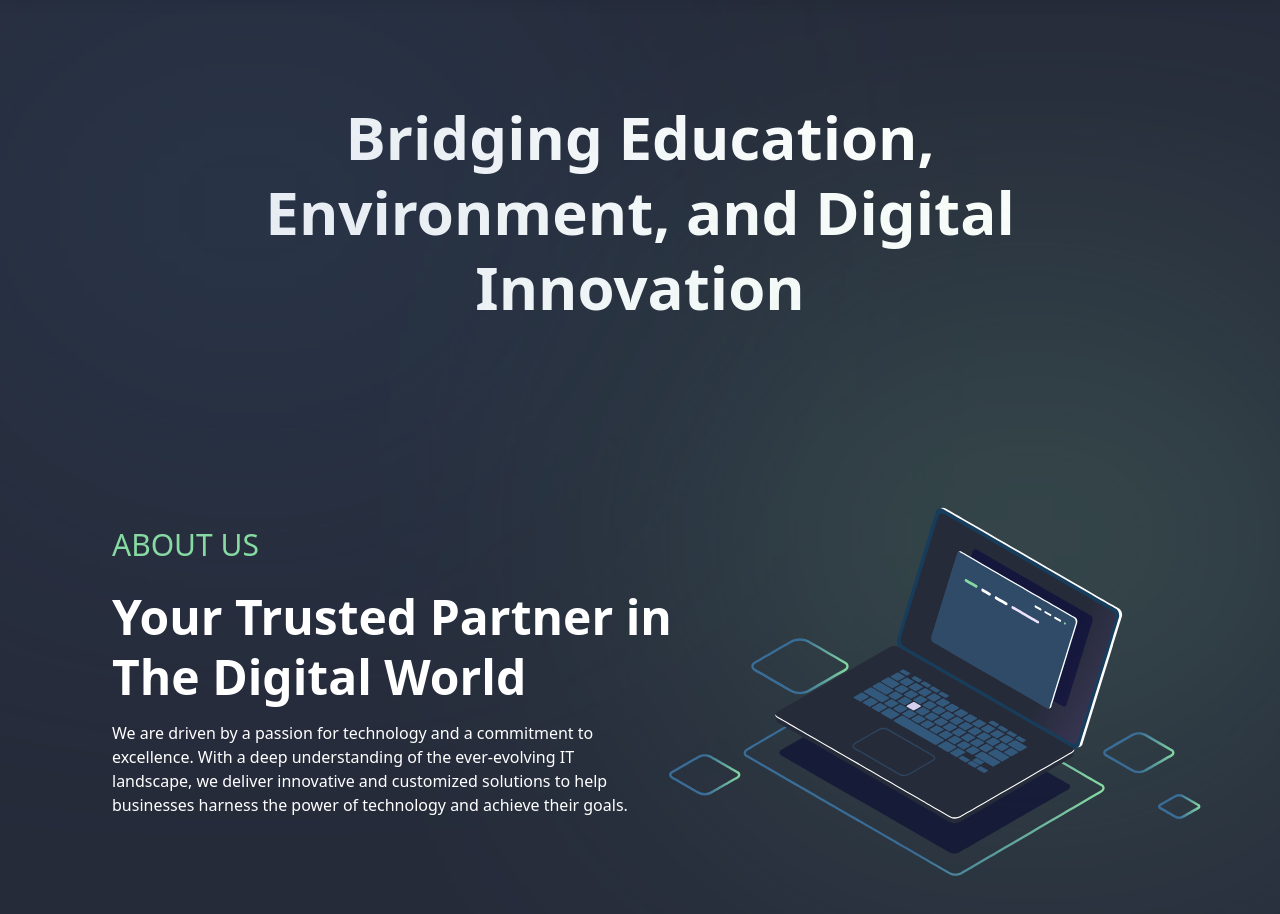
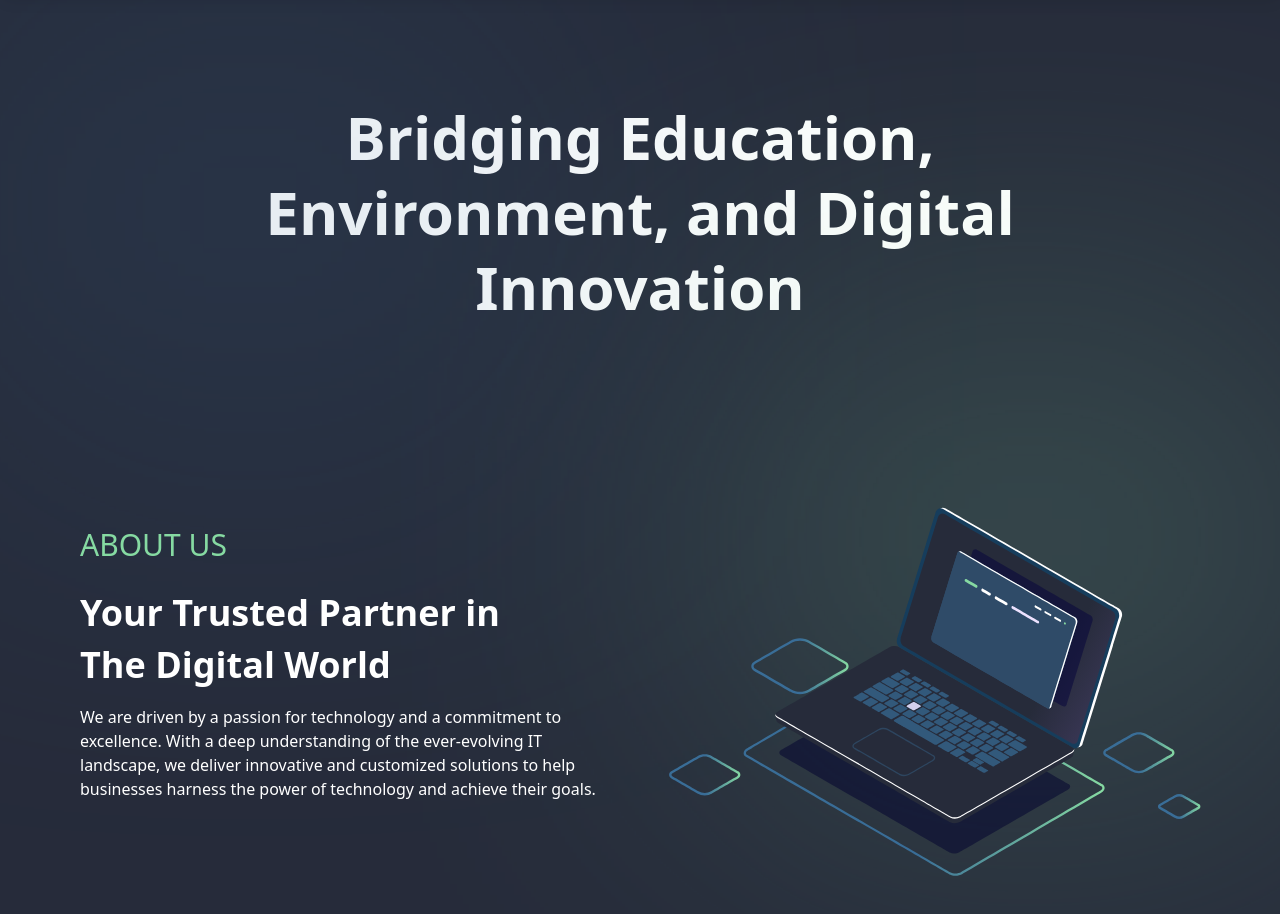
Before and after one commit to Vahe9955/arintellect.am, a website built with Vite: page src/index.html in a window 1280 px wide. Shown: the part 104-1018 px from the top of the page. Built offline with nearby package versions, Linux system fonts and the light colour scheme; a web font is replaced by a local one.

Commit message:
fix section 2 about us and animation top

```diff
--- a/src/index.html
+++ b/src/index.html
@@ -131,17 +131,19 @@
                   filter: blur(188px);
                 "
               ></div>
-              <div class="about ">
-                <div class="mt-48 pl-28  absolute ">
+              <div class="about  ">
+                <div class=" md:pl-20 mt-48 pl-28   absolute">
                   <p class="p1 font-sans font-normal  leading-8 text-custom-green text-3xl max-w-max w-113 h-16  " href="#about">ABOUT US</p>
-
-      <p class="p2 text-white max-w-max font-sans  font-bold from-neutral-700 text-5xl">
+                  <div class="md:inline-flex md:gap-2 lg:inline-block ">
+      <p class=" md:text-4xl  p2 text-white max-w-max font-sans  font-bold from-neutral-700 text-5xl">
                     Your Trusted Partner in</p>
-                    <p class="p2 mt-3 text-white max-w-max font-sans  font-bold from-neutral-700 text-5xl">
+                    <p class="md:text-4xl  p2 lg:mt-3 text-white max-w-max font-sans  font-bold from-neutral-700 text-5xl">
                     The Digital World
                   </p>
-                  <p class="about-text mt-5 text-white font-sans">
-                    We are driven by a passion for technology and a commitment to<br />
+                </div>
+                <div class="md:w-[80%] lg:w-[100%]">
+                  <p class="about-text mt-5  text-white font-sans">
+                    We are driven by a passion for technology and a commitment to<br class="md:hidden sm:hidden lg:block"/>
                     excellence. With a deep understanding of the ever-evolving IT<br />
                     landscape, we deliver innovative and customized solutions to help<br />
                     businesses harness the power of technology and achieve their goals.
@@ -151,7 +153,7 @@
             <div class="animation absolute   xl:pl-24  2xl:pr-20 right-0" style="margin-top: -100px;"  id="animation"
             >
               <script src="https://unpkg.com/@lottiefiles/lottie-player@latest/dist/lottie-player.js"></script>
-              <lottie-player class="xl:pl-36 lg:pl-80  "  src="./animation.json"  background="transparent"  speed="1" style="width: 820px; height: 942px"   loop  autoplay></lottie-player>
+              <lottie-player class="lg:mt-0 xl:mt-0 2xl:mt-0 xl:pl-36 lg:pl-80 md:mt-96  "  src="./animation.json"  background="transparent"  speed="1" style="width: 820px; height: 942px"   loop  autoplay></lottie-player>
 
 
             </div>
```
